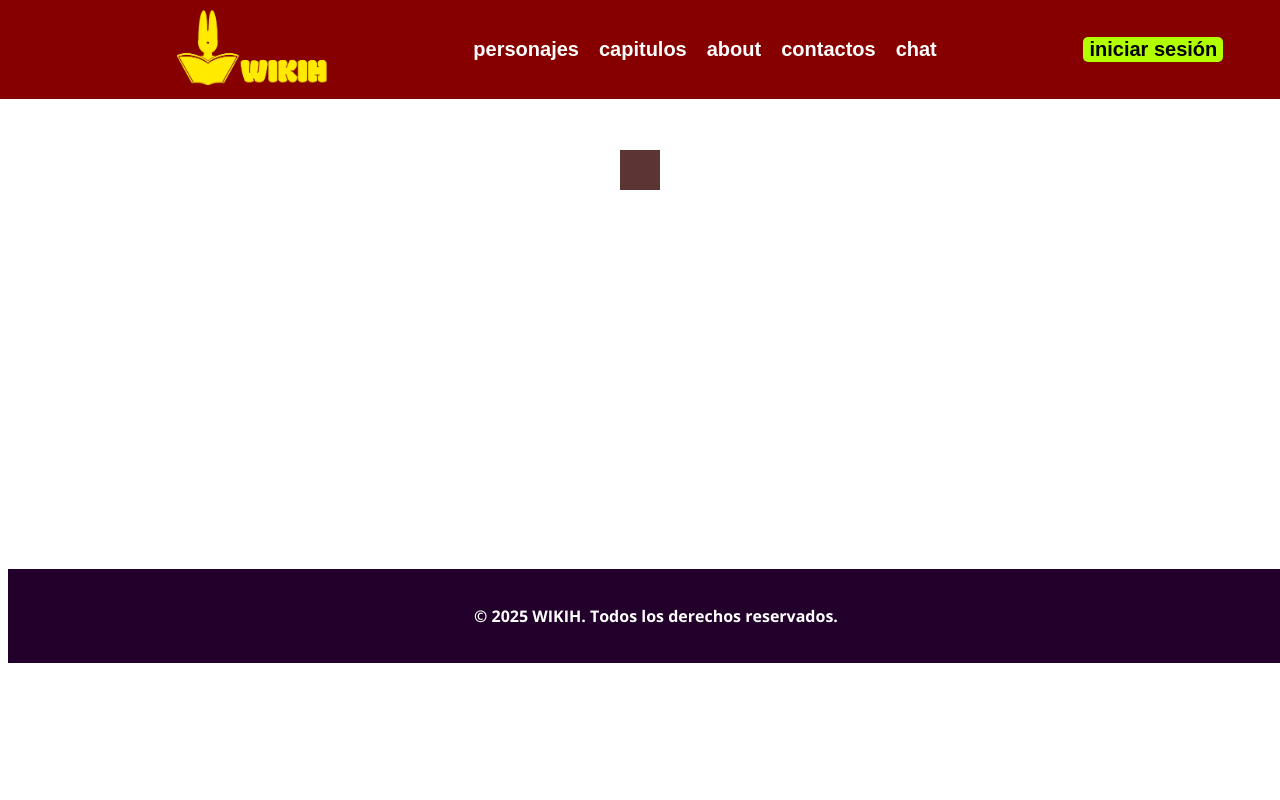
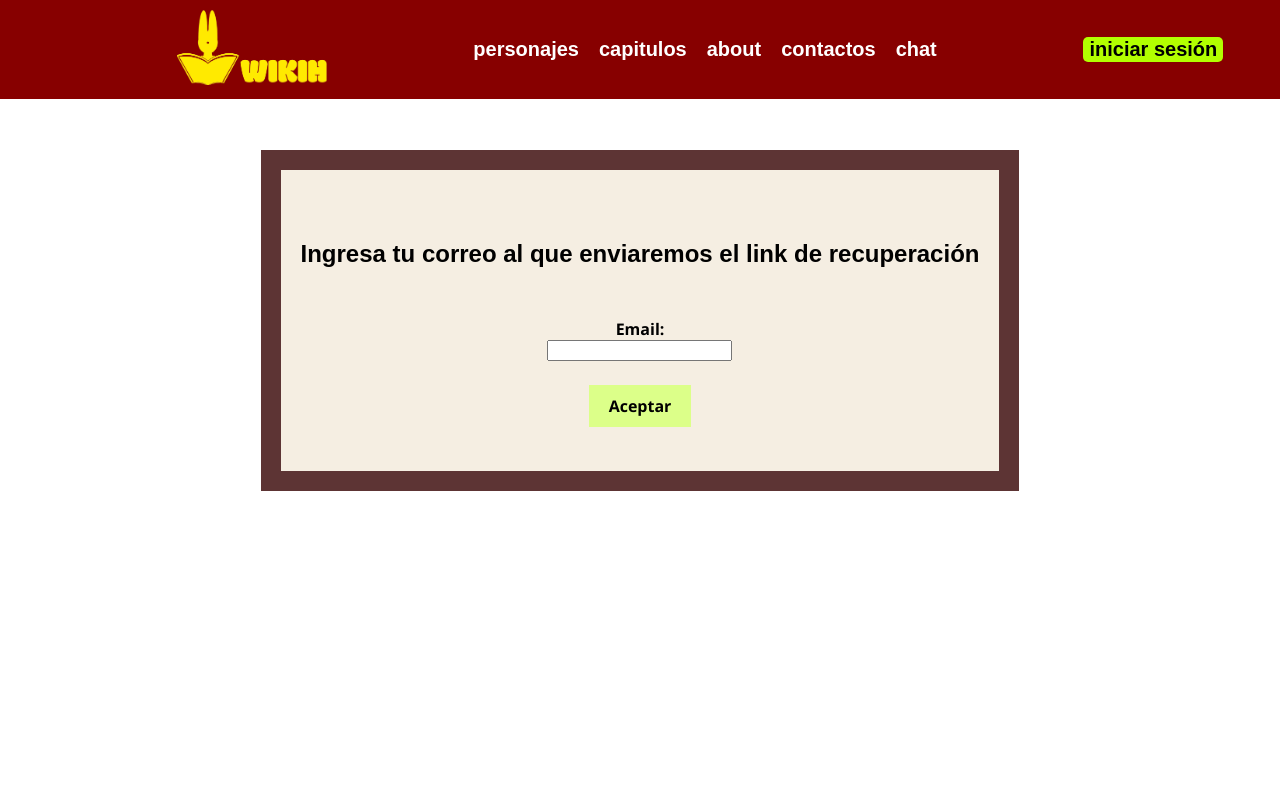
Before and after one commit to Enriwque/Proyect, a React (Vite) app in the folder proyect/Frontend/wikih/: page /password in a window 1280 px wide. Shown: the top 800 px of the page. Built offline with nearby package versions, Linux system fonts and the light colour scheme; a web font is replaced by a local one.

Commit message:
recuperacion  contraseña 1

```diff
--- a/proyect/Frontend/wikih/src/main.jsx
+++ b/proyect/Frontend/wikih/src/main.jsx
@@ -14,6 +14,7 @@ import Chat from './pages/chat.jsx'
 import InicioSesion from './pages/InicioSesion.jsx'
 import Resultados from './pages/Resultados.jsx'
 import Registro from './pages/Registro.jsx'
+import PasswordFirst from './pages/PasswordFirst.jsx'
 
 import './index.css'
 import Footer from './components/general/Footer.jsx'
@@ -42,6 +43,7 @@ createRoot(document.getElementById('root')).render(
             <Route path="/sesion" element={<InicioSesion />} />
             <Route path="/resultados/:resCharIds/:resChapIds" element={<Resultados />} />
             <Route path="/registro" element={<Registro />} />
+            <Route path="/password" element={<PasswordFirst />} />
           </Routes>
         </BrowserRouter>
       </div>
--- a/proyect/Frontend/wikih/src/page.css
+++ b/proyect/Frontend/wikih/src/page.css
@@ -154,7 +154,7 @@ a:hover {
   padding: 20px;
 }
 
-.container-signin {
+.container-form {
   display: flex;
   justify-content: center;
   align-items: center;
--- a/proyect/Frontend/wikih/src/pages/InicioSesion.jsx
+++ b/proyect/Frontend/wikih/src/pages/InicioSesion.jsx
@@ -61,7 +61,7 @@ export default function InicioSesion() {
 };
 
     return (
-        <div className="container-signin">
+        <div className="container-form">
             <form className="signin-form" onSubmit={submit}>
                 <h1>Iniciar Sesión</h1>
                 <div className="form-group">
@@ -91,7 +91,7 @@ export default function InicioSesion() {
                 </div>
                 <div className='form-group'>
                     <p>¿No tienes cuenta? <a href="/registro">Regístrate</a></p>
-                    <p>¿Olvidaste tu contraseña? <a href="/contrasenna">Recupérala ahora</a></p>
+                    <p>¿Olvidaste tu contraseña? <a href="/password">Recupérala ahora</a></p>
                 </div>
             </form>
             <ToastContainer />
--- /dev/null
+++ b/proyect/Frontend/wikih/src/pages/PasswordFirst.jsx
@@ -0,0 +1,83 @@
+import { useState } from 'react';
+import { toast, ToastContainer } from 'react-toastify';
+
+import '../page.css'
+
+export default function PasswordFirst() {
+    const [email, setEmail] = useState('');
+
+    const toastTweaks = {
+        theme: "colored",
+        position: "bottom-right",
+        hideProgressBar: true,
+        newestOnTop: true,
+        closeButton: false
+    }
+
+    const submit = async (e) => {
+        e.preventDefault();
+
+        if (!email.includes('@') || !email.includes('.com')) {
+            toast.error('El email no es válido', toastTweaks);
+            return;
+        }
+
+        try {
+        const response = await fetch('https://proyect-7woy.onrender.com/api/v1/users/forgot', {
+            method: 'POST',
+            headers: {
+                'Content-Type': 'application/json',
+            },
+            body: JSON.stringify({ email })
+        });
+
+        const contentType = response.headers.get('Content-Type');
+
+        // Comprobar si el servidor respondió con JSON
+        if (contentType && contentType.includes('application/json')) {
+            const res = await response.json();
+
+            if (response.ok && res.success) {
+                toast.success('Envio exitoso', toastTweaks);
+                window.location.href = '/sesion';
+            } else {
+                toast.error(res.message || 'Error en el envio del link', toastTweaks);
+                console.error('Respuesta del servidor:', res);
+            }
+        } else {
+            const text = await response.text(); // leer como texto
+            toast.error('Es posible que ya hayas estado aquí...', toastTweaks);
+            console.error('Respuesta no JSON:', text);
+        }
+    } catch (error) {
+        toast.error('Error al conectar con el servidor', toastTweaks);
+        console.error('Error de fetch:', error);
+    }
+}
+
+    return (
+        <div>
+            <div className="container-form">
+            <form className="signin-form" onSubmit={submit}>
+                <h2>Ingresa tu correo al que enviaremos el link de recuperación</h2>
+                <div className="form-group">
+                    <label htmlFor="email">Email:</label>
+                    <input
+                        type="email"
+                        id="email"
+                        name="email"
+                        required
+                        value={email}
+                        onChange={(e) => setEmail(e.target.value)}
+                    />
+                </div>
+                <div className="form-group">
+                    <button type="submit">Aceptar</button>
+                </div>
+            </form>
+            <ToastContainer />
+        </div>
+        </div>
+    )
+
+}
--- a/proyect/Frontend/wikih/src/pages/Registro.jsx
+++ b/proyect/Frontend/wikih/src/pages/Registro.jsx
@@ -66,7 +66,7 @@ export default function Registro() {
 };
 
     return (
-        <div className="container-register">
+        <div className="container-form">
             <form className="register-form" onSubmit={submit}>
                 <div className="form-group">
                     <label htmlFor="name">Nombre de usuario:</label>
```
